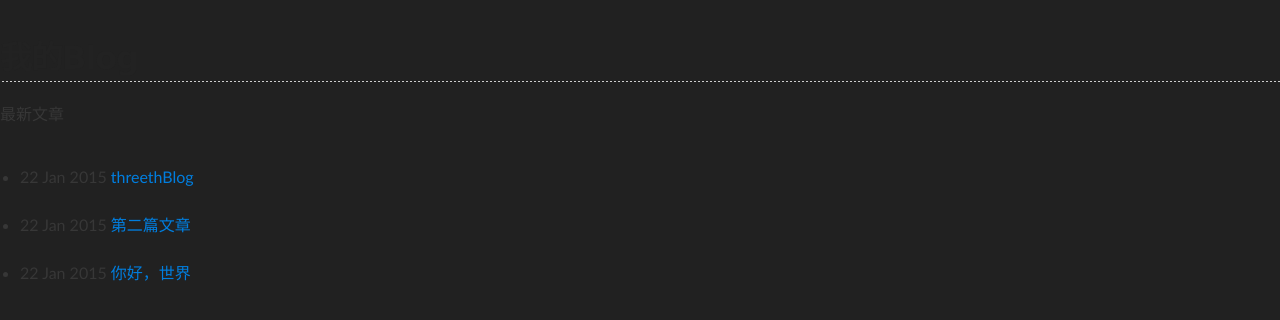
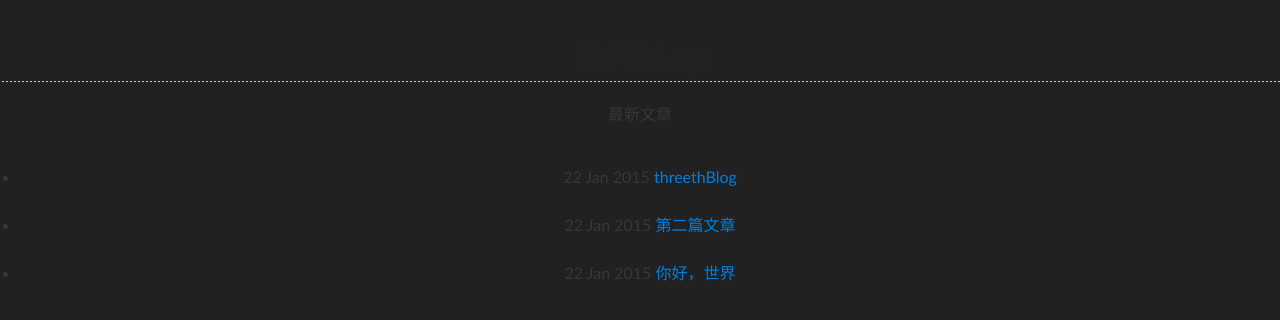
Before and after one commit to Parksmith/jekyll_de, a Jekyll site: the page built from index.html, in a window 1280 px wide. Shown: the top 320 px of the page. Built offline with Jekyll 4.4.1, drawn with Linux system fonts in a browser that asks for light colours; Markdown is read by kramdown in place of the engine named in the settings.

Commit message:
Update default.html

```diff
--- a/_layouts/default.html
+++ b/_layouts/default.html
@@ -4,7 +4,7 @@
 　　　　<meta http-equiv="content-type" content="text/html; charset=utf-8" />
 　　　　<title>{{ page.title }}</title>
 　　</head>
-　　<body>
+　　<body align="center">
 
 　　　　{{ content }}
 
```
